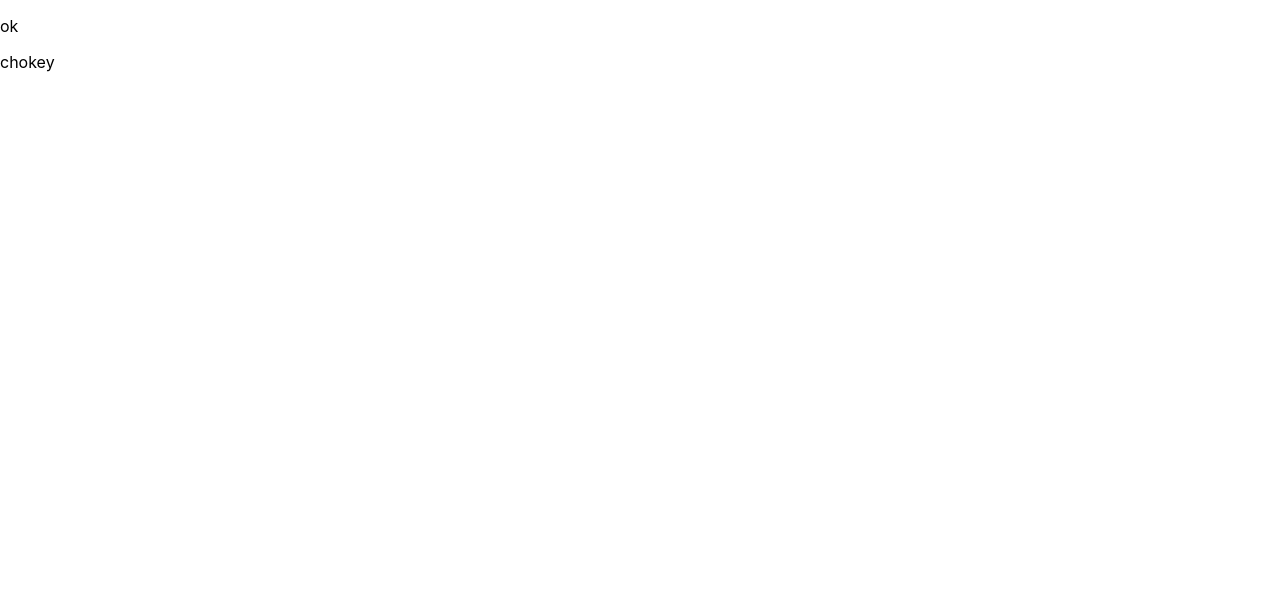
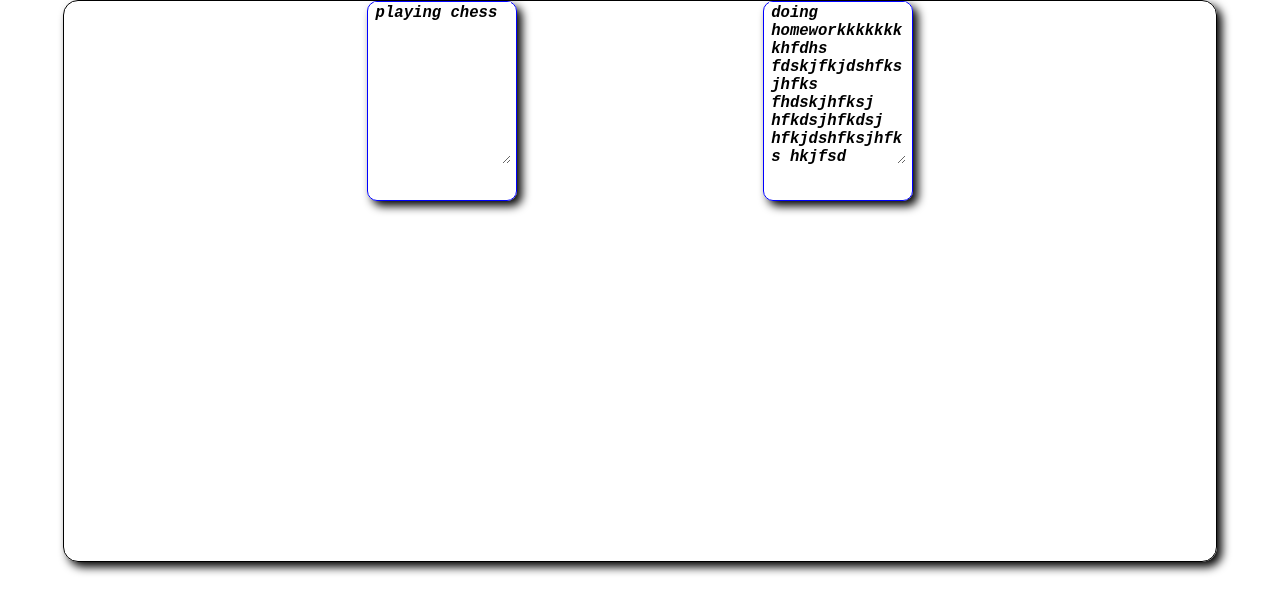
Before and after one commit to DBGambit/reacttodo, a React (Create React App) app: page / in a window 1280 px wide. Shown: the top 612 px of the page. Built offline with nearby package versions, Linux system fonts and the light colour scheme.

Commit message:
'feat:creating_cards'

```diff
--- a/src/App.js
+++ b/src/App.js
@@ -5,8 +5,7 @@ import styles from './App.module.css';
 function App() {
     return (
         <>
-            <p>ok</p>
-            <p>chokey</p>
+            <Todo />
         </>
     );
 }
--- /dev/null
+++ b/src/components/card/card.js
@@ -0,0 +1,23 @@
+import React from 'react';
+import styles from './card.module.css';
+
+const Card = ({description, editing, onInputChange, taskId}) => {
+    return (
+            <div className={styles.Card}>
+                {/*<div className={styles.Wrapper}>
+                    <p>
+                        {description}
+                    </p>
+                </div>*/}
+                <textarea
+                    type='textarea'
+                    className={styles.Text}
+                    readOnly={editing}
+                    defaultValue={description}
+                    onChange={(e) => onInputChange(e, taskId)}
+                />
+            </div>
+        )
+}
+
+export default Card;
--- /dev/null
+++ b/src/components/card/card.module.css
@@ -0,0 +1,45 @@
+.Card {
+    border:  1px solid blue;
+    width: 150px;
+    height: 200px;
+    border-radius: 10px;
+    box-shadow: 5px 5px 10px black;
+    text-align: center;
+    box-sizing: border-box;
+}
+
+.Wrapper {
+    width: 90%;
+    margin: auto;
+    height: 80%;
+    border: 1px solid black;
+    box-sizing: border-box;
+    word-wrap: break-word;
+    overflow-y: scroll;
+}
+
+.Wrapper::-webkit-scrollbar {
+  display: none;
+}
+
+.Wrapper p {
+    font-style: italic;
+    font-weight: bold;
+}
+
+.Text {
+    width: 90%;
+    height: 80%;
+    outline: none;
+    border: 0;
+    cursor: pointer;
+    overflow-y: scroll;
+    word-wrap: break-word;
+    font-style: italic;
+    font-weight: bold;
+    font-size: 1.2em;
+}
+
+.Text::-webkit-scrollbar {
+  display: none;
+}
--- /dev/null
+++ b/src/components/cards/cards.js
@@ -0,0 +1,21 @@
+import Card from '../card/card';
+
+import styles from './cards.module.css';
+
+const Cards = ({tasks, editingHandler}) => {
+    return (
+            <div className={styles.Cards}>
+                <div className={styles.Wrapper} >
+                    {
+                        tasks.map(item => {
+                            return (
+                                    <Card description={item.description} key={item.id} editing={item.editing} onInputChange={editingHandler} taskId={item.id} />
+                                )
+                        })
+                    }
+                </div>
+            </div>
+        )
+}
+
+export default Cards;
--- /dev/null
+++ b/src/components/cards/cards.module.css
@@ -0,0 +1,19 @@
+.Cards {
+    width: 90%;
+    height: 70vh;
+    margin: auto;
+    border:  1px solid black;
+    border-radius: 15px;
+    box-shadow: 5px 5px 10px black;
+}
+
+.Wrapper {
+    width: 90%;
+    height:  100%;
+    margin: auto;
+    /*border: 1px solid black;*/
+    display:  flex;
+    justify-content: space-evenly;
+    flex-wrap: wrap;
+    overflow-y: scroll;
+}
--- a/src/containers/todo/todo.js
+++ b/src/containers/todo/todo.js
@@ -1,10 +1,36 @@
 import React, {Component} from 'react';
+import Cards from '../../components/cards/cards';
+
 import styles from './todo';
 
 class Todo extends Component {
+    state = {
+        lists: [
+            {
+                description: 'playing chess',
+                id: '1',
+                done: false,
+                editing: true
+            },
+            {
+                description: 'doing homeworkkkkkkk khfdhs fdskjfkjdshfksjhfks fhdskjhfksj hfkdsjhfkdsj hfkjdshfksjhfks hkjfsd',
+                id: '2',
+                done: false,
+                editing: false
+            }
+        ]
+    }
+
+    editingHandler = (e, id) => {
+        const newLists = [...this.state.lists]
+        const task = newLists.find(item => item.id === id)
+        task.description = e.target.value
+        this.setState({lists: newLists})
+    }
+
     render() {
         return (
-                <h3>Todo</h3>
+                <Cards tasks={this.state.lists} editingHandler={this.editingHandler} />
             )
     }
 }
```
